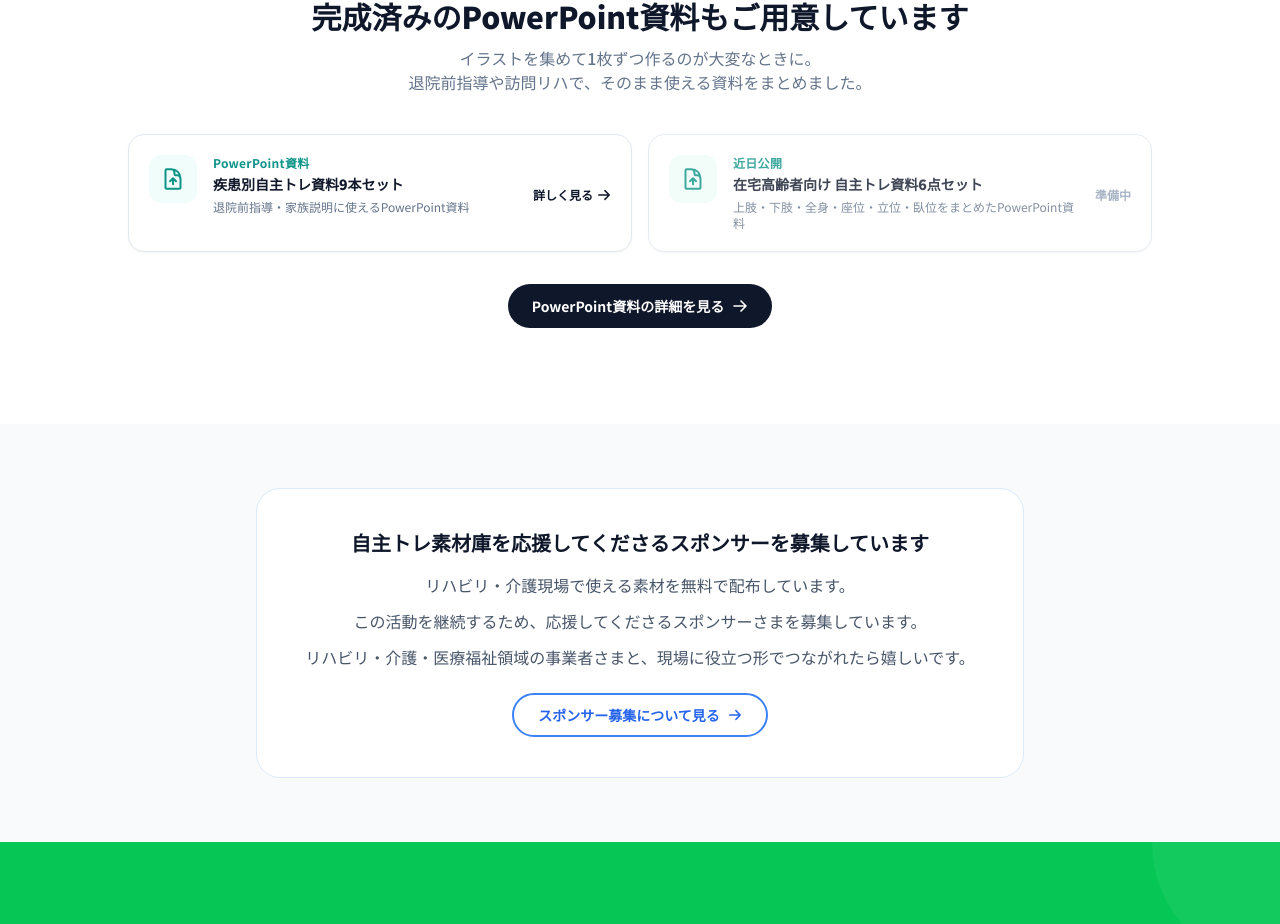
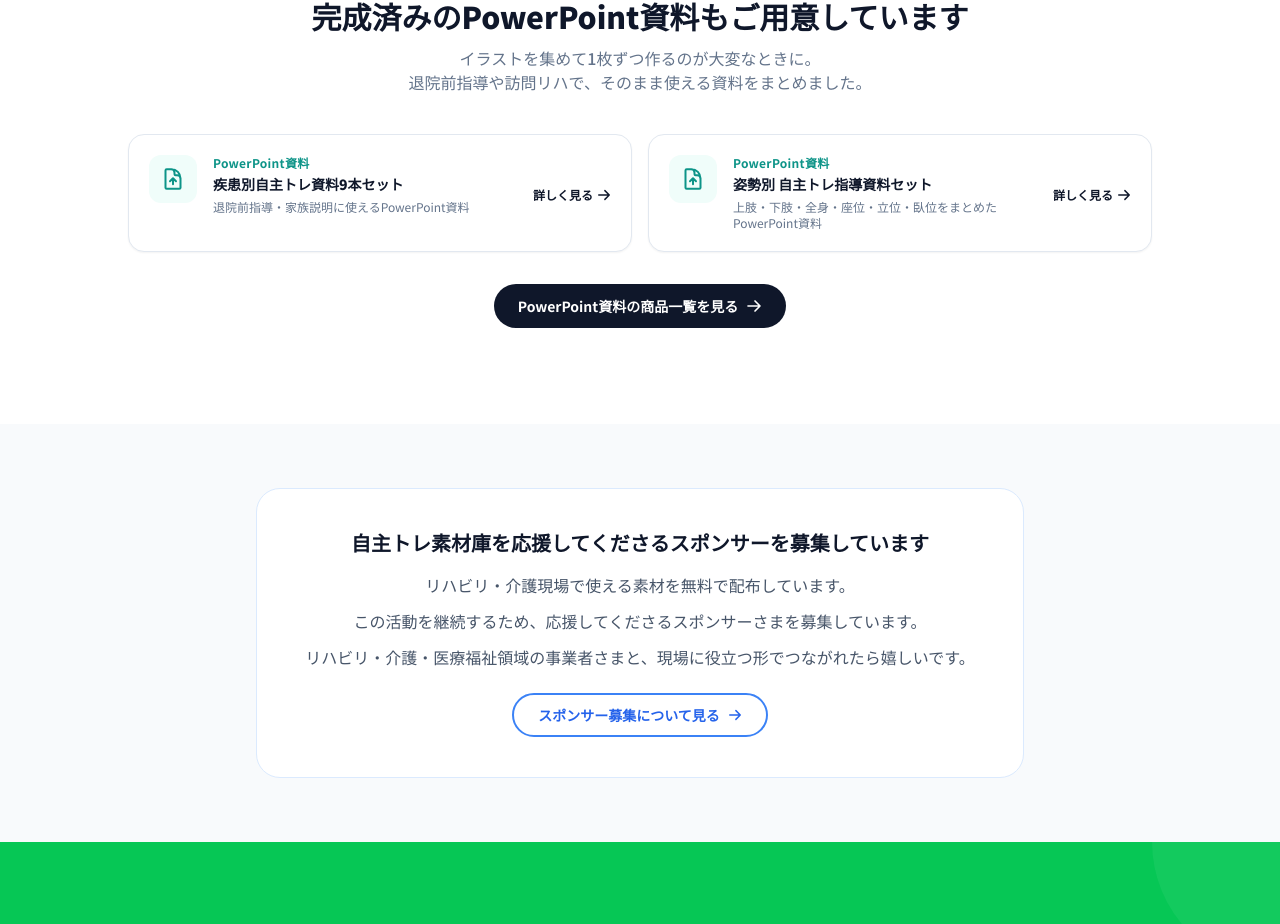
Before and after one commit to makomaru2023/jishutore-starter, a Next.js app: page / in a window 1280 px wide. Shown: the part 3490-4414 px from the top of the page. Built offline with nearby package versions, Linux system fonts and the light colour scheme.

Commit message:
更新: PowerPoint資料導線を商品一覧へ変更

```diff
--- a/data/premiumItems.ts
+++ b/data/premiumItems.ts
@@ -39,11 +39,11 @@
     },
     {
         id: "home-elderly-6set",
-        title: "在宅高齢者向け 自主トレ資料6点セット",
+        title: "姿勢別 自主トレ指導資料セット",
         subtitle: "上肢・下肢・全身・座位・立位・臥位をまとめたPowerPoint資料",
         price: "980円",
         description:
-            "在宅で過ごす70〜80代の高齢者に使いやすい自主トレ資料を、上肢・下肢・全身・座位・立位・臥位の6テーマでまとめたセットです。疾患を限定せず、退院後や訪問リハ、通所リハ、家族説明で使いやすい内容にしています。",
+            "自主トレ資料を、上肢・下肢・全身・座位・立位・臥位の6テーマでまとめたセットです。疾患を限定せず、退院後や訪問リハ、通所リハ、家族説明で使いやすい内容にしています。",
         contents: [
             "上肢の自主トレメニュー",
             "下肢の自主トレメニュー",
@@ -52,8 +52,8 @@
             "立位の自主トレメニュー",
             "臥位の自主トレメニュー",
         ],
-        tags: ["在宅高齢者向け", "6点セット", "PowerPoint", "編集OK", "印刷配布OK"],
-        href: "#",
-        status: "coming-soon",
+        tags: ["姿勢別", "6点セット", "PowerPoint", "編集OK", "印刷配布OK"],
+        href: "/products/home-elderly-self-training",
+        status: "available",
     },
 ];
--- a/src/components/HeaderDropdown.tsx
+++ b/src/components/HeaderDropdown.tsx
@@ -61,7 +61,7 @@
                         Pro素材
                     </Link>
                     <Link
-                        href="/products/self-training-materials"
+                        href="/products"
                         className="block px-4 py-2 text-sm text-gray-700 hover:bg-blue-50 hover:text-blue-600"
                         onClick={() => setIsOpen(false)}
                     >
--- a/src/components/HomePremiumPromo.tsx
+++ b/src/components/HomePremiumPromo.tsx
@@ -31,10 +31,10 @@
 
                     <div className="mt-8 text-center">
                         <Link
-                            href="/products/self-training-materials"
+                            href="/products"
                             className="inline-flex items-center gap-2 px-6 py-3 rounded-full bg-slate-900 hover:bg-slate-800 text-white font-bold text-sm transition-all"
                         >
-                            PowerPoint資料の詳細を見る
+                            PowerPoint資料の商品一覧を見る
                             <svg
                                 xmlns="http://www.w3.org/2000/svg"
                                 fill="none"
--- a/src/components/PremiumPromoBanner.tsx
+++ b/src/components/PremiumPromoBanner.tsx
@@ -9,7 +9,7 @@
     if (variant === "subtle") {
         return (
             <Link
-                href="/products/self-training-materials"
+                href="/products"
                 className="group flex items-center gap-4 px-5 py-4 bg-white border border-slate-200 rounded-2xl hover:border-teal-300 hover:shadow-md transition-all"
             >
                 <div className="shrink-0 w-10 h-10 rounded-xl bg-teal-50 text-teal-600 flex items-center justify-center">
@@ -59,7 +59,7 @@
 
     return (
         <Link
-            href="/products/self-training-materials"
+            href="/products"
             className="group block bg-gradient-to-r from-slate-900 to-slate-800 rounded-2xl overflow-hidden border border-slate-700 hover:border-teal-400/50 transition-all"
         >
             <div className="relative px-6 py-6 sm:px-10 sm:py-8 flex flex-col sm:flex-row items-start sm:items-center gap-4 sm:gap-6">
--- a/src/components/ProductCta.tsx
+++ b/src/components/ProductCta.tsx
@@ -8,8 +8,8 @@
     }
 }
 
-const PRODUCT_URL = "/products/self-training-materials";
-const LABEL = "疾患別自主トレ資料セット980円";
+const PRODUCT_URL = "/products";
+const LABEL = "PowerPoint資料一覧";
 
 export type ProductCtaLocation =
     | 'items_top_cta'
@@ -73,7 +73,7 @@
                         </div>
                         <div className="flex items-center justify-end sm:flex-shrink-0">
                             <span className="inline-flex items-center gap-1.5 px-4 py-2 rounded-full bg-white border border-blue-200 text-blue-600 text-sm font-bold group-hover:bg-blue-600 group-hover:text-white group-hover:border-blue-600 transition-all whitespace-nowrap">
-                                980円の買い切りテンプレートを見る
+                                PowerPoint資料の商品一覧を見る
                                 <ArrowIcon className="w-3.5 h-3.5" />
                             </span>
                         </div>
@@ -95,7 +95,7 @@
                     <p className="text-xs sm:text-sm text-slate-500 font-medium mb-4 leading-relaxed">
                         <span className="inline-block">時間をかけずに</span>
                         <span className="inline-block">完成度の高い資料を作りたい方は、</span>
-                        <span className="inline-block">980円のテンプレートも</span>
+                        <span className="inline-block">PowerPoint資料も</span>
                         <span className="inline-block">ご検討ください。</span>
                     </p>
                     <Link
@@ -103,7 +103,7 @@
                         onClick={handleClick}
                         className="inline-flex items-center justify-center gap-2 px-6 py-2.5 rounded-full bg-white border-2 border-blue-500 text-blue-600 hover:bg-blue-500 hover:text-white text-sm font-bold transition-all"
                     >
-                        テンプレートを見る
+                        商品一覧を見る
                         <ArrowIcon className="w-3.5 h-3.5" />
                     </Link>
                 </div>
@@ -139,7 +139,7 @@
                         onClick={handleClick}
                         className="flex items-center justify-center gap-2 w-full px-5 py-3 rounded-full bg-blue-600 hover:bg-blue-500 text-white text-sm font-bold transition-all shadow-sm"
                     >
-                        980円の資料テンプレートを見る
+                        PowerPoint資料の商品一覧を見る
                         <ArrowIcon className="w-3.5 h-3.5" />
                     </Link>
                 </div>
@@ -180,7 +180,7 @@
                             <span className="inline-block">患者さんへの説明、</span>
                             <span className="inline-block">家族指導、</span>
                             <span className="inline-block">施設内資料づくりに使いやすい</span>
-                            <span className="inline-block">買い切りテンプレートです。</span>
+                            <span className="inline-block">買い切り資料セットです。</span>
                         </p>
                     </div>
 
@@ -190,7 +190,7 @@
                             onClick={handleClick}
                             className="inline-flex w-full md:w-auto items-center justify-center gap-2 px-7 py-3.5 rounded-full bg-blue-600 hover:bg-blue-500 text-white font-bold text-base transition-all shadow-md shadow-blue-600/20 hover:shadow-lg hover:shadow-blue-600/30 hover:scale-[1.02] whitespace-nowrap"
                         >
-                            中身を見てみる
+                            商品一覧を見る
                             <ArrowIcon className="w-4 h-4" />
                         </Link>
                         <p className="text-[11px] text-slate-400 mt-2 text-center md:text-right font-medium">
```
